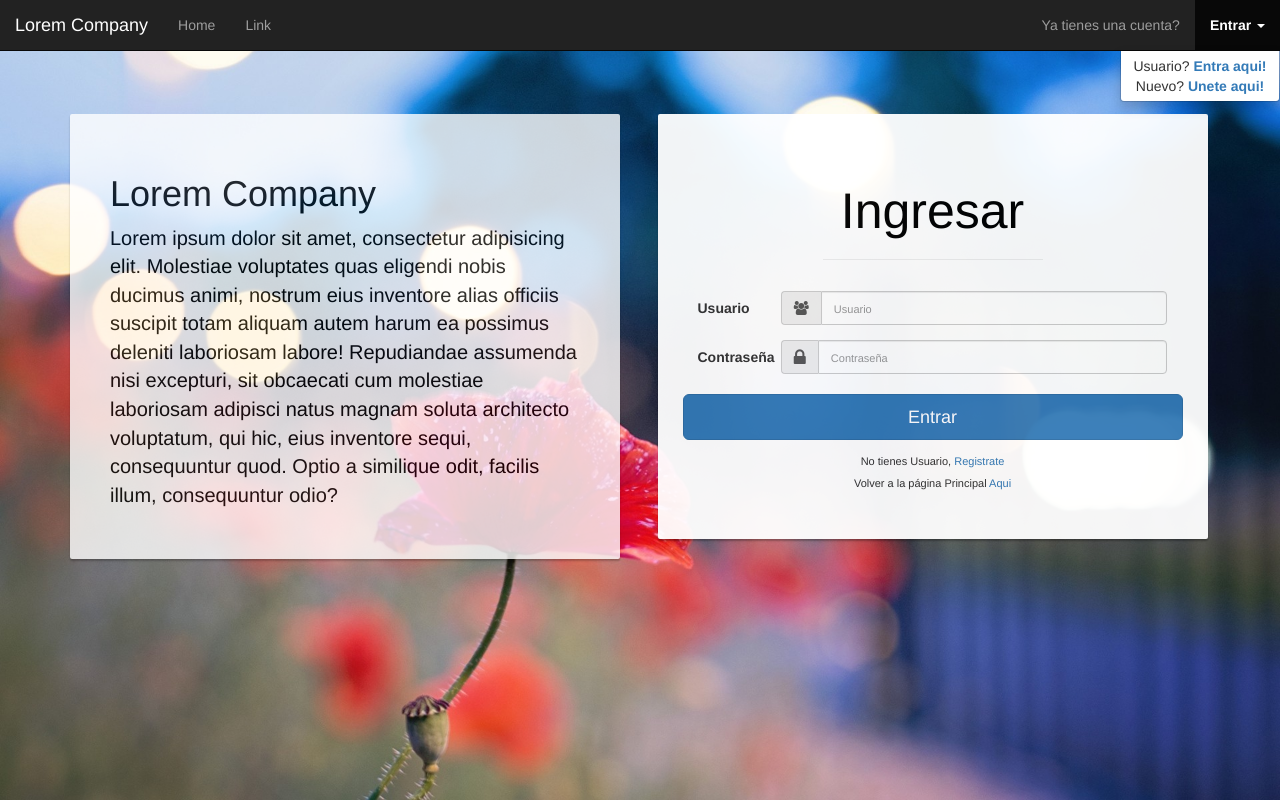
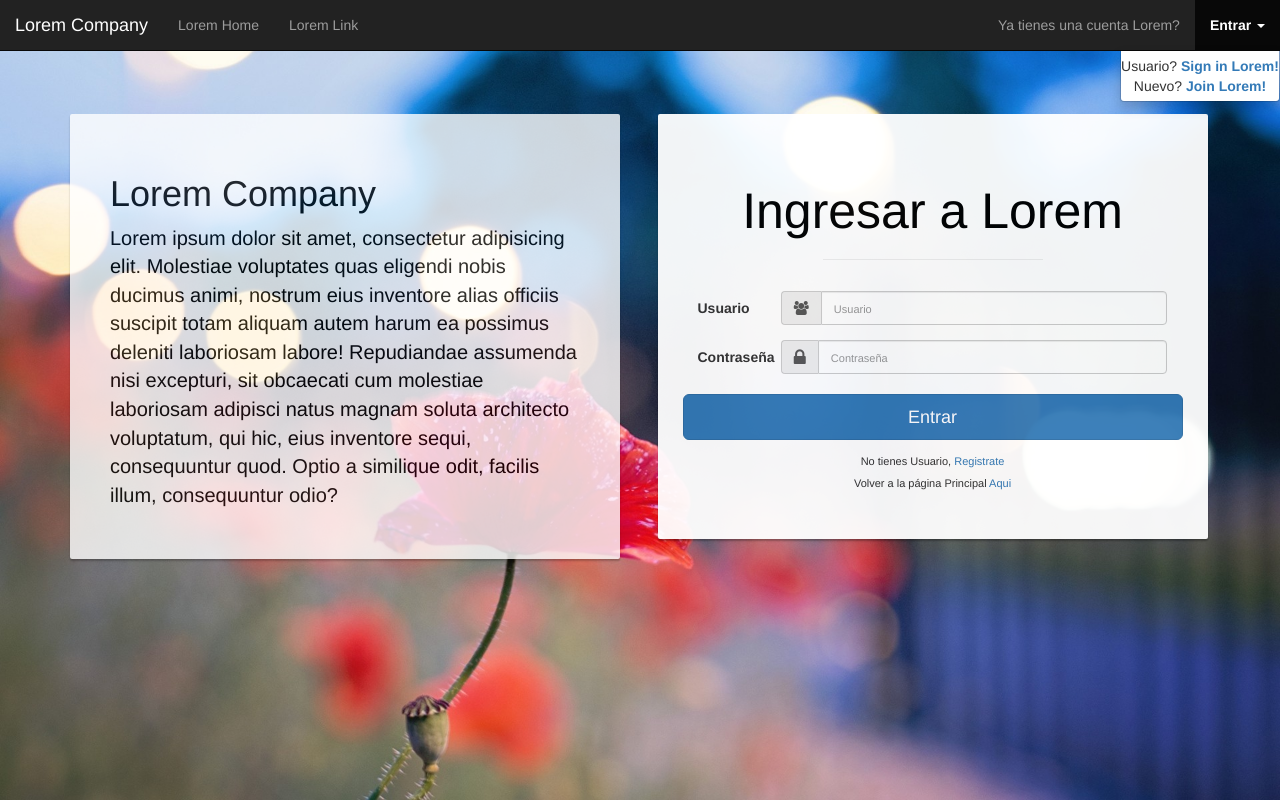
Before and after one commit to carlos-bermudez1982/formulario, a plain HTML site: page login.html in a window 1280 px wide. Both pictures are taken after a click on the link "Entrar". Drawn offline with Linux system fonts and the light colour scheme.

Commit message:
actualizar razon de la pagina y formularios

```diff
--- a/login.html
+++ b/login.html
@@ -43,23 +43,23 @@
 
 				<div class="collapse navbar-collapse" id="bs-example-navbar-collapse-1">
 					<ul class="nav navbar-nav">
-						<li><a href="index.html">Home</a></li>
-        				<li><a href="#">Link</a></li>
+						<li><a href="index.html">Lorem Home</a></li>
+        				<li><a href="#">Lorem Link</a></li>
 					</ul>
 			        <ul class="nav navbar-nav navbar-right">
-				        <li><p class="navbar-text">Ya tienes una cuenta?</p></li>
+				        <li><p class="navbar-text">Ya tienes una cuenta Lorem?</p></li>
 				        <li class="dropdown">
 				          <a href="#" class="dropdown-toggle" data-toggle="dropdown"><b>Entrar</b> <span class="caret"></span></a>
 							<ul id="login-dp" class="dropdown-menu">
 								<li>
 									<!-- <div class="row"> -->
 										<div class="text-center">
-											Usuario? <a href="login.html"><b>Entra aqui!</b></a>
+											Usuario? <a href="login.html"><b>Sign in Lorem!</b></a>
 										</div>
 									<!-- </div>	 -->
 									<!-- <div class="row"> -->
 										<div class="bottom text-center">
-											Nuevo? <a href="register.html"><b>Unete aqui!</b></a>
+											Nuevo? <a href="register.html"><b>Join Lorem!</b></a>
 										</div>
 									<!-- </div> -->
 								</li>
@@ -86,7 +86,7 @@
 			<div class="col-md-6">
 				<article class="main-login main-center">
 					<div class="panel-heading panel-title text-center">
-						<h1 class="title">Ingresar</h1>
+						<h1 class="title">Ingresar a Lorem</h1>
 						<hr>
 					</div>
 					<form class="form-horizontal" method="get" id="formLogin" name="formLogin" action="index.html">
```
Also changed, not shown: index.html (+6 -6 lines), register.html (+11 -11 lines).
